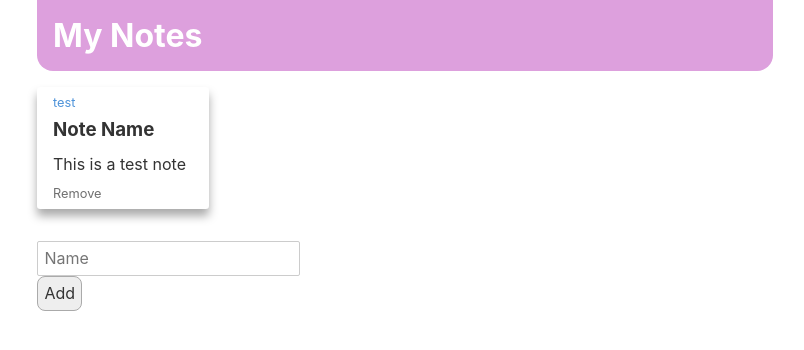
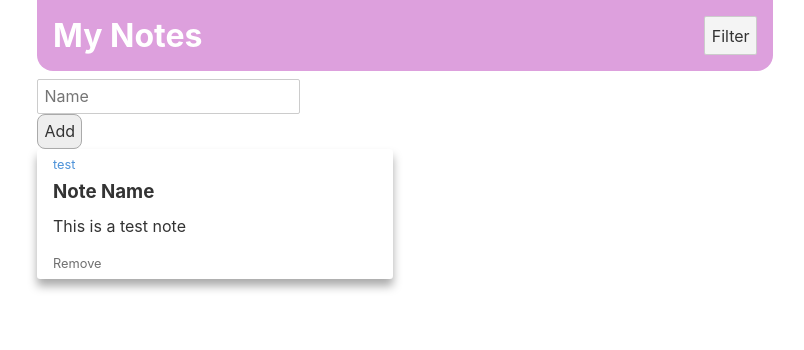
Before and after one commit to B0nBun/SvelteNoteApp, a Svelte app: page / in a window 1280 px wide. Shown: the top 350 px of the page, without its empty margins (235-1039 px from the left). Built offline with nearby package versions, Linux system fonts and the light colour scheme.

Commit message:
Implemented tag filtering

```diff
--- a/src/App.svelte
+++ b/src/App.svelte
@@ -1,7 +1,9 @@
 <script lang='ts'>
     // DONE: Seperate note viewing
     // DONE: Note editing
+
     // TODO: Implement tag system
+        // TODO: Implement adding multiple tags in one time (e.g. 'imp. shop new' => ['imp.', 'shop', 'new'])
     // TODO: More styling
     // TODO: Animations
     // TODO: Markdown styling inside the notes
--- a/src/components/Home.svelte
+++ b/src/components/Home.svelte
@@ -1,16 +1,55 @@
 <script lang="ts">
+    import { onMount } from "svelte";
+    import type { INote } from "../Interfaces";
     import notes, { allTags } from "../notesStore";
     import MiniNote from './MiniNote.svelte'
+    import Popup from './Popup.svelte'
 
     let addName : string;
-    let includeTags : string[];
-    let excludeTags : string[];
+    let isFilterOpen : boolean = false;
+    let filterButton : HTMLButtonElement;
+    let filtertags : string;
+    let filteredNotes : INote[] = $notes;
 
     const handleAdd = (e : MouseEvent) => {
         e.preventDefault()
         notes.add('', addName)
         addName = ''
     }
+
+    const openFilter = () => isFilterOpen = true
+    const closeFilter = () => isFilterOpen = false
+
+    const filterOut = () : void => {
+        if (!filtertags) {
+            filteredNotes = $notes
+            return
+        }
+
+        // Filter function is to avoid empty strings e.g. '   filter tags ' => ['filter', 'tags', '']
+        let tags : string[] = filtertags.split(/ +/).filter(tag => tag)
+        let excluded = tags.filter(tag => tag[0] === '-').map(tag => tag.slice(1))
+        let included = tags.filter(tag => tag[0] !== '-')
+        filteredNotes = $notes.filter(note => {
+            if (excluded.length > 0 && note.tags.some(tag => excluded.includes(tag))) {
+                return false
+            }
+            if (included.length > 0 && !note.tags.some(tag => included.includes(tag))) {
+                return false
+            }
+            return true
+        })
+        console.log(filteredNotes)
+    }
+
+    onMount(() => {
+        window.addEventListener('click', closeFilter)
+        notes.subscribe(arr => {
+            filterOut()
+        })
+
+        return () => window.removeEventListener('click', closeFilter)
+    })
     // TODO: Implement filtering through tags
 </script>
 
@@ -19,13 +58,15 @@
 </svelte:head>
 
 <div class='wrapper'>
-    <h1 class='header'>My Notes</h1>
-    <div class="notes">
-        {#each $notes as note}
-            <MiniNote {...note}/>
-        {:else}
-            <h2>No notes yet...</h2>
-        {/each}
+    <div class='header'>
+        <h1>My Notes</h1>
+        <button bind:this={filterButton} on:click|stopPropagation={openFilter}>Filter</button>
+        {#if isFilterOpen}
+            <Popup x={filterButton.getBoundingClientRect().left} y={filterButton.getBoundingClientRect().top}>
+                <input type="text" bind:value={filtertags}/>
+                <button on:click={filterOut}>filter</button>
+            </Popup>
+        {/if}
     </div>
     <form>
         <div>
@@ -33,23 +74,30 @@
             <button class='btn' on:click={handleAdd}>Add</button>
         </div>
     </form>
+    <div class="notes">
+        {#each filteredNotes as note}
+            <MiniNote {...note}/>
+        {:else}
+            <h2>No notes yet...</h2>
+        {/each}
+    </div>
 </div>
 
-<style>
+<style lang='scss'>
     .header {
-        padding: .5em;
+        padding: 1em;
         border-radius: 0 0 1rem 1rem;
         margin-bottom: .5em;
         background-color: plum;
         color: white;
+        display: flex;
+        justify-content: space-between;
     }
 
-    /* TODO: This layout is too rigid, should change it */
     .notes {
         display: grid;
         grid-template-columns: repeat(4, 1fr);
-        grid-gap: 1em;
+        grid-gap: 1.5em;
         justify-content: space-between;
-        margin-bottom: 2rem;
     }
 </style>
--- a/src/components/MiniNote.svelte
+++ b/src/components/MiniNote.svelte
@@ -4,6 +4,7 @@
     export let name : string = ''
     export let text : string = ''
     export let id : string
+    export let tags : string[] = []
     // export let tags : string[] = []
 
     const handleRemove = (e : MouseEvent) => notes.remove(id)
@@ -13,10 +14,11 @@
     <a href={`/#/${id}`} class='muted'>{id}</a>
     <h3 class='name'>{name}</h3>
     <p class='text'>{text}</p>
+    <p>{tags.join('; ')}</p>
     <p on:click={handleRemove} class='muted'>Remove</p>
 </div>
 
-<style>
+<style lang='scss'>
     .note {
         border-radius: .2rem;
         padding: .5rem 1rem;
@@ -27,7 +29,15 @@
         justify-content: space-between;
         overflow: hidden;
         gap: .5rem;
+
+        &:nth-child(12n+1),
+        &:nth-child(12n+6),
+        &:nth-child(12n+7),
+        &:nth-child(12n) {
+            grid-column: span 2;
+        }
     }
+
 
     .text {
         min-height: 1.5em;
--- a/src/components/Note.svelte
+++ b/src/components/Note.svelte
@@ -6,7 +6,6 @@
 
     // TODO: This is a seperate note page
     // TODO: Add HTML for note, that doesn't exist
-    // TODO: Make todos editable
     export let params;
     const noteid = params.noteid
     let note = notes.get(noteid)
@@ -16,6 +15,8 @@
     let textarea : HTMLTextAreaElement;
     let nameInput : HTMLInputElement;
     let tagname : string;
+    let tagSpaceError : boolean = false;
+    let tagDashError : boolean = false;
 
     const closePopup = () => isPopupOpen = false
     const openPopup = () => isPopupOpen = true
@@ -37,10 +38,21 @@
     const handleTagAdd = () => {
         tagname = trimm(tagname)
         if (!tagname) return
+        if (tagname.match(/ /)) {
+            tagDashError = false
+            tagSpaceError = true
+            return
+        }
+        if (tagname.match(/^-/)) {
+            tagSpaceError = false
+            tagDashError = true
+            return
+        }
         notes.addTag(noteid, tagname)
         note.tags = notes.get(noteid).tags
-        closePopup()
-        console.log($allTags)
+        tagSpaceError = false
+        tagDashError = false
+        tagname = ''
     }
 
     const handleTagRemove = () => {
@@ -48,8 +60,9 @@
         if (!tagname) return
         notes.removeTag(noteid, tagname)
         note.tags = notes.get(noteid).tags
-        closePopup()
-        console.log($allTags)
+        tagSpaceError = false
+        tagDashError = false
+        tagname = ''
     }
 
     onMount(() => {
@@ -73,6 +86,12 @@
 
         {#if isPopupOpen}
             <Popup x={popupButton.getBoundingClientRect().left} y={popupButton.getBoundingClientRect().top}>
+                {#if tagDashError}
+                    <p style='color: red'>Tagname shouldn't start with dash</p>
+                {/if}
+                {#if tagSpaceError}
+                    <p style='color:red'>Tagname shouldn't have spaces in it</p>
+                {/if}
                 <input placeholder='Tag' bind:value={tagname} />
                 <button on:click={handleTagAdd} class='btn'>add</button>
                 <button on:click={handleTagRemove} class='btn'>remove</button>
--- a/src/notesStore.ts
+++ b/src/notesStore.ts
@@ -30,7 +30,7 @@ function createNotesStore() {
         }
 
         update(notes => {
-            setLSNotes([...notes, note])
+            setLSNotes([note, ...notes])
             return getLSNotes()
         })
     }
```
